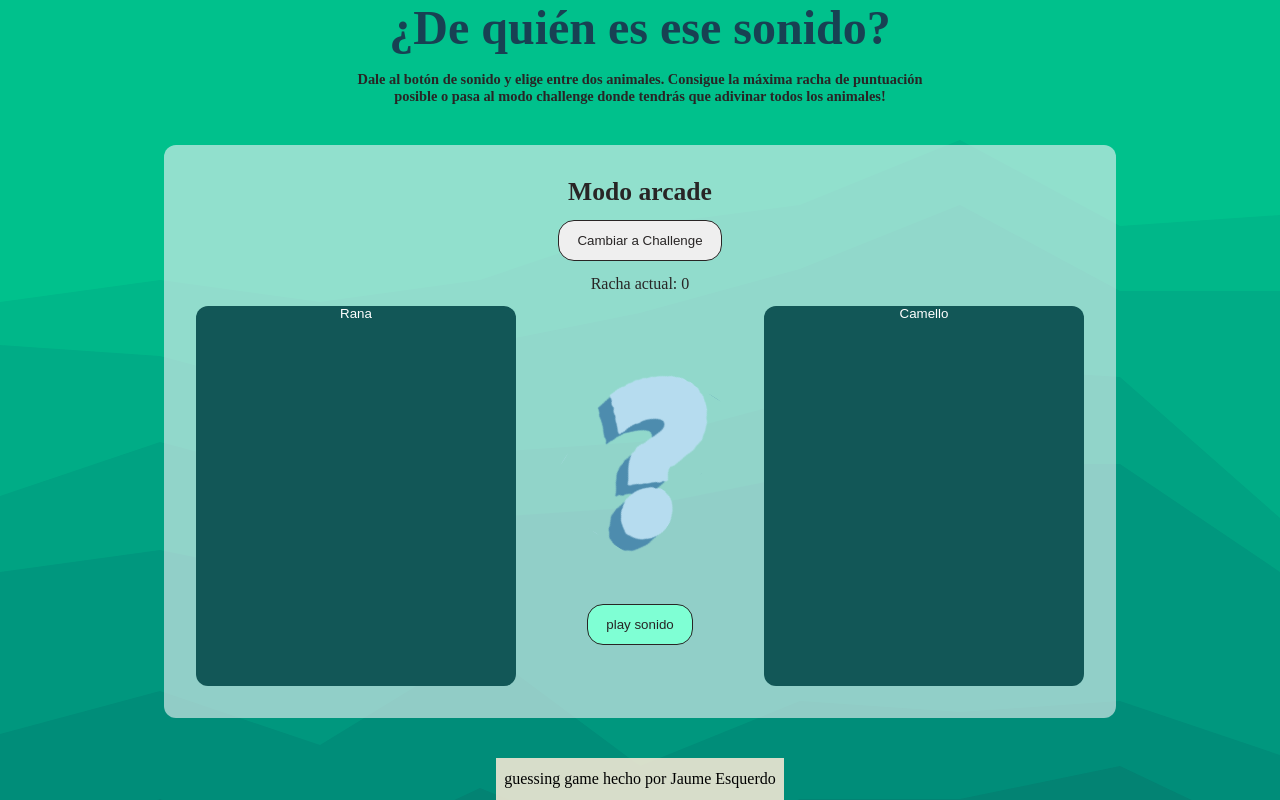
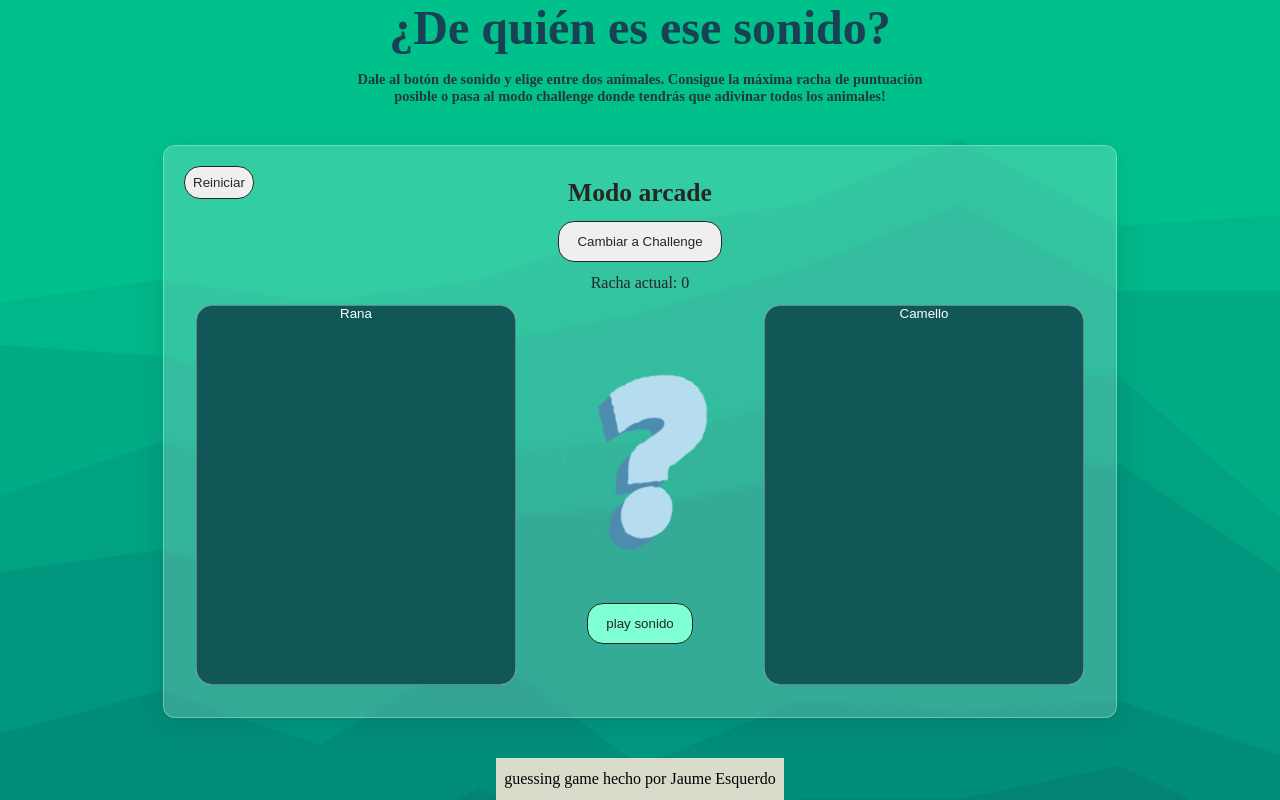
Before and after one commit to JaumeEsquerdo/sound-guessing-game, a React (Vite) app in the folder sound-guessing-game/: page / in a window 1280 px wide. Built offline with nearby package versions, Linux system fonts and the light colour scheme; a web font is replaced by a local one.

Commit message:
añadir css cristal del wrapper principal y poner un btn de reiniciar juego

```diff
--- a/sound-guessing-game/src/components/AnimalGame.tsx
+++ b/sound-guessing-game/src/components/AnimalGame.tsx
@@ -85,7 +85,9 @@ const AnimalGame = () => {
 
     return (
         <div className='AnimalGame-wrapper'>
-            <h2 className='AnimalGame-h2'>Modo {mode}</h2>
+            <h2 className='AnimalGame-h2'>Modo <span
+                style={{ color: mode === "challenge" ? "#0784ba" : "" }}
+            >{mode}</span></h2>
 
             {/* Botón para cambiar de modo */}
             <div className='ChangeMode'>
@@ -93,13 +95,25 @@ const AnimalGame = () => {
                     setMode(mode === "arcade" ? "challenge" : "arcade");
                     setStreak(0)
                     if (mode === "arcade") setRemainingAnimals(animals);
-                }}>
+                }}
+                >
                     Cambiar a {mode === "arcade" ? "Challenge" : "Arcade"}
                 </button>
             </div>
 
             <p className='AnimalGame-p'>Racha actual: {streak}</p>
 
+            <button className='AnimalGame-reset'
+                onClick={() => {
+                    if (mode === "arcade") {
+                        startNewRoundArcade();
+                        setStreak(0)
+                    } else {
+                        startNewRoundChallenge();
+                        setStreak(0)
+                    }
+                }}
+            >Reiniciar</button>
             {/* Lista de animales para elegir */}
             <div className='AnimalGame-options'>
                 {currentAnimals[0] && (
--- a/sound-guessing-game/src/css/animalGame.css
+++ b/sound-guessing-game/src/css/animalGame.css
@@ -1,6 +1,11 @@
 .AnimalGame-wrapper {
+    position: relative;
     min-width: 740px;
-    background-color: rgba(238, 243, 247, 0.61);
+    background: rgba(255, 255, 255, 0.2);
+    backdrop-filter: blur(5px);
+    -webkit-backdrop-filter: blur(5px);
+    border: 1px solid rgba(255, 255, 255, 0.3);
+    box-shadow: 0 4px 30px rgba(0, 0, 0, 0.1);
     height: 600px;
     border-radius: 12px;
     display: flex;
@@ -24,10 +29,36 @@
     box-shadow: var(--box-s);
 }
 
+.ChangeMode-btn:active {
+    transform: translateY(2px);
+    box-shadow: none;
+}
+
+.AnimalGame-reset {
+    position: absolute;
+    top: 20px;
+    left: 20px;
+    cursor: pointer;
+    padding: 8px;
+    border-radius: var(--border-r);
+    border: var(--border-btn);
+    color: var(--color-txt);
+    transition: transform 0.3s cubic-bezier(0.34, 1.56, 0.64, 1), box-shadow 0.3s cubic-bezier(0.34, 1.56, 0.64, 1);
+}
+
+.AnimalGame-reset:hover {
+    transform: translateY(-4.4px);
+    box-shadow: var(--box-s);
+}
+
+.AnimalGame-reset:active {
+    transform: translateY(2px);
+    box-shadow: none;
+}
+
 .AnimalGame-h2 {
     font-size: 1.6rem;
     color: var(--color-txt);
-
 }
 
 .AnimalGame-p {
@@ -36,6 +67,7 @@
 }
 
 .AnimalGame-options {
+
     display: flex;
     gap: 24px;
 }
@@ -45,8 +77,10 @@
     flex-direction: column;
     width: 320px;
     height: 380px;
+    border-radius: 16px;
+    border: 1px solid rgba(255, 255, 255, 0.3);
     background-color: rgb(18, 87, 87);
-    border-radius: 12px;
+
     transition: background-color 0.3s ease-out;
 }
 
@@ -91,3 +125,8 @@
     box-shadow: var(--box-s);
     transform: translateY(-4px);
 }
+
+.Challenge-sound:active {
+    transform: translateY(2px);
+    box-shadow: none;
+}
--- a/sound-guessing-game/src/css/header.css
+++ b/sound-guessing-game/src/css/header.css
@@ -16,5 +16,5 @@
     font-size: 0.9rem;
     max-width: 80ch;
     /* ancho aprox */
-    color: var(--color-txt);
+    color: #282525de;
 }
```
